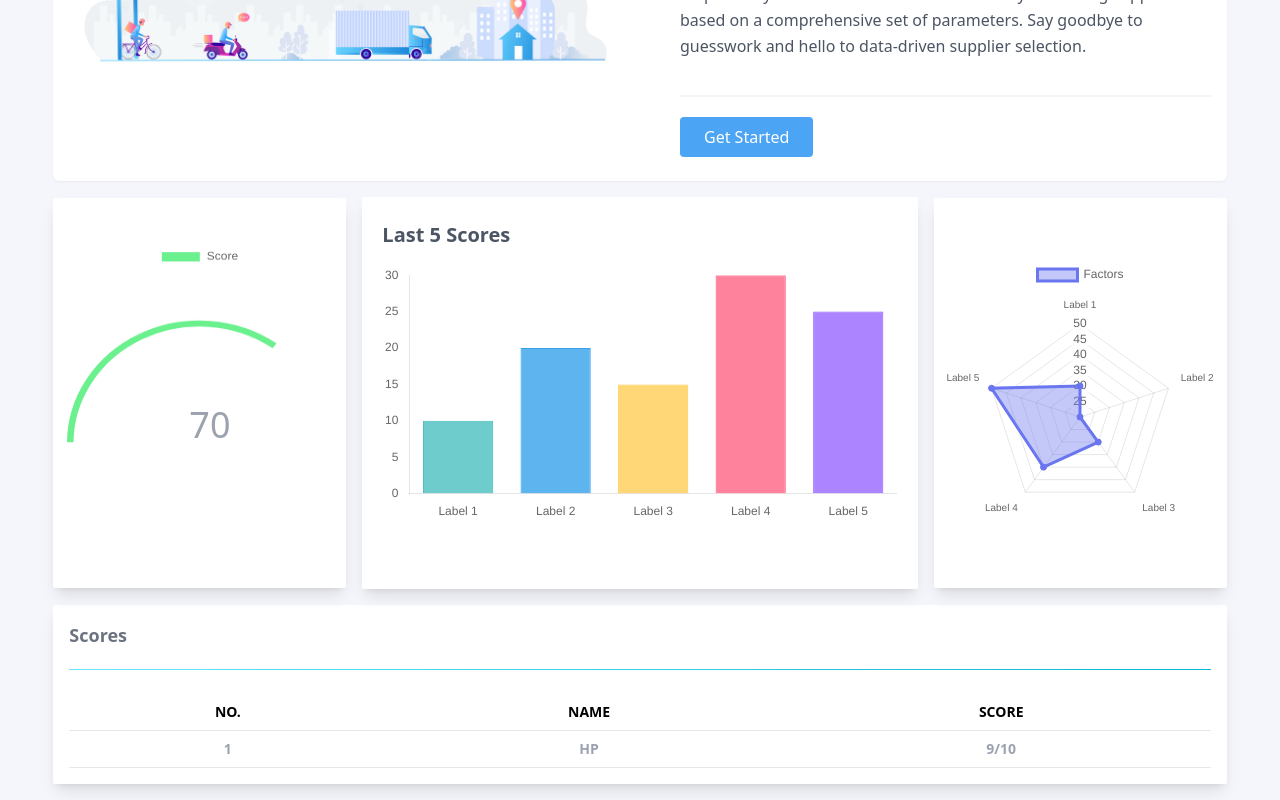
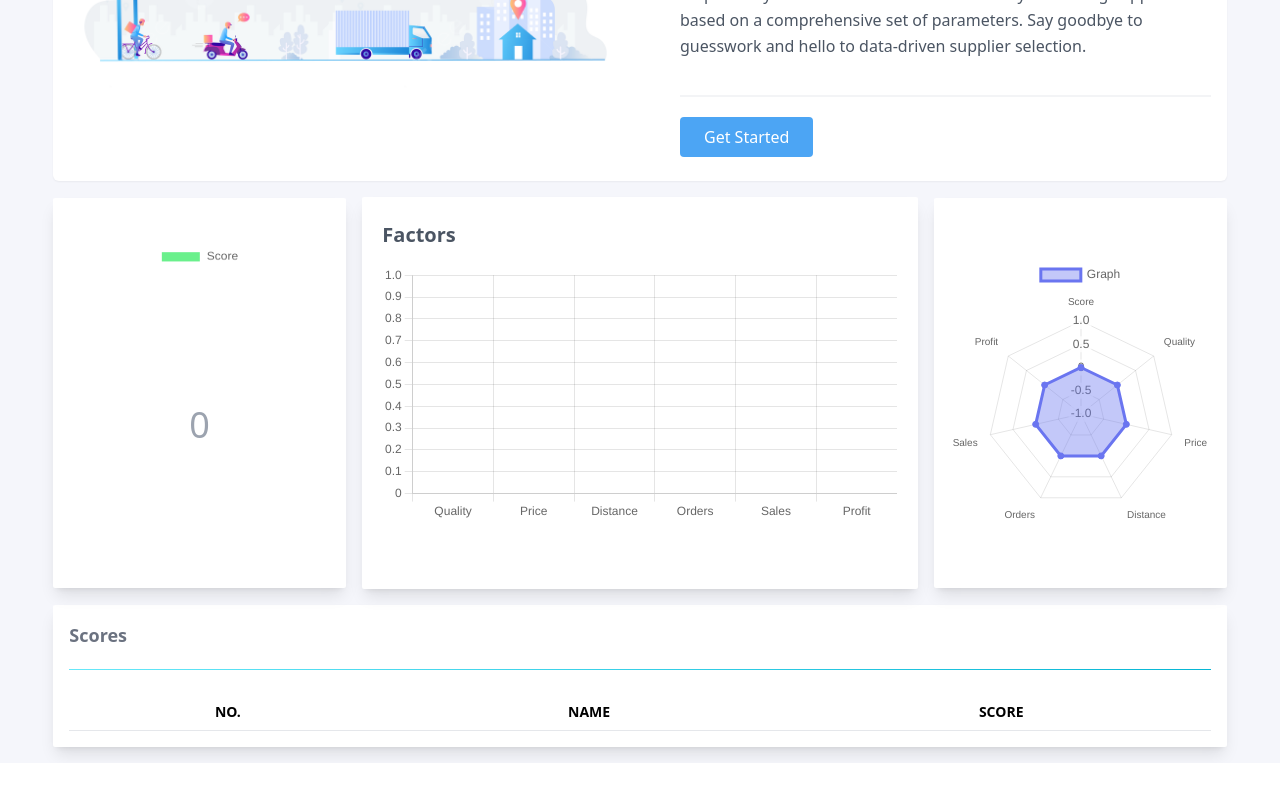
Before and after one commit to Darshan1904/Sparkathon, a React (Create React App) app in the folder frontend/: page / in a window 1280 px wide. Shown: the part 293-1093 px from the top of the page. After the commit the page ends 1056 px from the top, so only its background shows below. Built offline with nearby package versions, Linux system fonts and the light colour scheme.

Commit message:
Final commit / completed frontend by showing data in graphs

```diff
--- a/frontend/src/App.jsx
+++ b/frontend/src/App.jsx
@@ -1,13 +1,16 @@
 import './App.css';
 import Navbar from './components/Navbar';
 import Dashboard from './components/Dashboard';
+import FactorState from './context/factorState';
 
 function App() {
   return (
     <div className="flex flex-col font-sans h-max bg-blend-saturation bg-[#F5F6FB]">
 
+      <FactorState>
       <Navbar />
       <Dashboard />
+      </FactorState>
 
     </div>
   );
--- a/frontend/src/components/Charts.jsx
+++ b/frontend/src/components/Charts.jsx
@@ -1,10 +1,12 @@
-import React, { useEffect, useRef } from 'react';
+import React, { useContext, useEffect, useRef } from 'react';
 import { Doughnut, Radar } from 'react-chartjs-2';
 import Chart from 'chart.js/auto';
+import factorContext from '../context/factorContext';
 
 const Charts = () => {
     const chartRef = useRef(null);
     const chartInstanceRef = useRef(null); // Reference to the chart instance
+    const {factors, result} = useContext(factorContext);
 
     useEffect(() => {
         if (chartRef.current) {
@@ -18,16 +20,17 @@ const Charts = () => {
             chartInstanceRef.current = new Chart(ctx, {
                 type: 'bar',
                 data: {
-                    labels: ['Label 1', 'Label 2', 'Label 3', 'Label 4', 'Label 5'],
+                    labels: ['Quality', 'Price', 'Distance', 'Orders', 'Sales', 'Profit'],
                     datasets: [{
                         label: 'Data',
-                        data: [10, 20, 15, 30, 25],
+                        data: [factors.Quality, factors.Price/50, factors.Distance, factors.Orders/100, factors.Sales/10, factors.Benefit],
                         backgroundColor: [
                             'rgba(75, 192, 192, 0.8)',
                             'rgba(54, 162, 235, 0.8)',
                             'rgba(255, 206, 86, 0.8)',
                             'rgba(255, 99, 132, 0.8)',
                             'rgba(153, 102, 255, 0.8)',
+                            'rgba(255, 100, 80, 0.8)'
                         ],
                         borderColor: [
                             'rgba(75, 192, 192, 1)',
@@ -35,6 +38,7 @@ const Charts = () => {
                             'rgba(255, 206, 86, 1)',
                             'rgba(255, 99, 132, 1)',
                             'rgba(153, 102, 255, 1)',
+                            'rgba(255, 100, 80, 1)'
                         ],
                         borderWidth: 1,
                     }],
@@ -44,13 +48,13 @@ const Charts = () => {
                         x: {
                             beginAtZero: true,
                             grid: {
-                                display: false,
+                                display: true,
                             },
                         },
                         y: {
                             beginAtZero: true,
                             grid: {
-                                display: false,
+                                display: true,
                             },
                         },
                     },
@@ -62,13 +66,13 @@ const Charts = () => {
                 },
             });
         }
-    }, []);
+    }, [factors.Benefit, factors.Distance, factors.Orders, factors.Price, factors.Quality, factors.Sales]);
 
     const data = {
         labels: ['Score'],
         datasets: [
           {
-            data: [70, 30],
+            data: [Math.ceil(result)*10, 10-result],
             backgroundColor: ['#6af08c', '#FFFFFF'],
           },
         ],
@@ -83,11 +87,11 @@ const Charts = () => {
       };
 
       const data2 = {
-        labels: ['Label 1', 'Label 2', 'Label 3', 'Label 4', 'Label 5'],
+        labels: ['Score', 'Quality', 'Price', 'Distance', 'Orders', 'Sales', 'Profit'],
         datasets: [
           {
-            label: 'Factors',
-            data: [30, 20, 30, 40, 50],
+            label: 'Graph',
+            data: [result, factors.Quality, factors.Price/50, factors.Distance, factors.Orders/100, factors.Sales/10, factors.Benefit],
             backgroundColor: 'rgba(106, 117, 240, 0.4)',
             borderColor: '#6A75F0',
             pointBackgroundColor: '#6A75F0',
@@ -106,10 +110,10 @@ const Charts = () => {
         <div className="flex justify-center items-center my-4 w-11/12 mx-auto gap-4">
             <div className=" relative flex-row items-center justify-center h-[390px] py-6 px-3 w-1/4 bg-white shadow-lg rounded-sm mx-auto">
                 <Doughnut data={data} options={options} className='pt-5'/>
-                <p className='absolute auto text-center text-4xl rounded-full text-gray-400 mx-28 p-3 top-1/2'>70</p>
+                <p className='absolute auto text-center text-4xl rounded-full text-gray-400 mx-28 p-3 top-1/2'>{Math.ceil(result)}</p>
             </div>
             <div className="w-2/4 bg-white py-6 px-5 shadow-lg rounded-sm mx-auto">
-                <h2 className="text-gray-600 text-xl font-semibold mb-4">Last 5 Scores</h2>
+                <h2 className="text-gray-600 text-xl font-semibold mb-4">Factors</h2>
                 <div className="chart-container" style={{ height: '300px', width: '100%' }}>
                     <canvas ref={chartRef}></canvas>
                 </div>
--- a/frontend/src/components/List.jsx
+++ b/frontend/src/components/List.jsx
@@ -1,6 +1,8 @@
-import React from 'react'
+import React, { useContext } from 'react'
+import factorContext from '../context/factorContext'
 
 const List = () => {
+  const {names} = useContext(factorContext);
   return (
     <div className="mb-4 shadow-lg bg-white p-4 rounded-sm w-11/12 mx-auto">
             <h2 className="text-gray-500 text-lg font-semibold pb-4">Scores</h2>
@@ -15,12 +17,13 @@ const List = () => {
                 </tr>
               </thead>
               <tbody>
-              <tr className="text-sm leading-normal">
-                  <th className="py-2 px-4 bg-grey-lightest text-sm text-gray-400 border-b border-grey-light">1</th>
-                  <th className="py-2 px-4 bg-grey-lightest text-sm text-gray-400 border-b border-grey-light">HP</th>
-                  <th className="py-2 px-4 bg-grey-lightest text-sm text-gray-400 border-b border-grey-light">9/10</th>
+              {names.map((item, index) => index>=1 && (
+                <tr className="text-sm leading-normal" key={index}>
+                  <th className="py-2 px-4 bg-grey-lightest text-sm text-gray-400 border-b border-grey-light">{index}</th>
+                  <th className="py-2 px-4 bg-grey-lightest text-sm text-gray-400 border-b border-grey-light">{item.name}</th>
+                  <th className="py-2 px-4 bg-grey-lightest text-sm text-gray-400 border-b border-grey-light">{item.score}</th>
                 </tr>
-                {/* Add more rows */}
+              ))}
               </tbody>
             </table>
     </div>
--- a/frontend/src/components/Section.jsx
+++ b/frontend/src/components/Section.jsx
@@ -1,16 +1,12 @@
-import React from 'react';
+import React,{useContext} from 'react';
 import { Dialog, DialogContent, DialogActions, Button, TextField, InputLabel } from '@mui/material';
 import { useState } from 'react';
+import factorContext from '../context/factorContext';
+
 const ProductSection = () => {
   const [isOpen, setIsOpen] = useState(false);
-  const [factors, setFactors] = useState({
-     "Quality": 0,
-     "Price" : 0 ,
-      "Distance" : 0,
-      "Orders" : 0,
-      "Sales" : 0,
-      "Benefit" : 0
-  });
+  const [curr, setCurr] = useState("")
+  const {factors, setFactors, setResult, names, setNames} = useContext(factorContext);
   const handleSubmit =async()=>{
     // e.preventDefault();
     console.log(factors);
@@ -23,8 +19,10 @@ const ProductSection = () => {
       body: JSON.stringify(factors)
     });
 
-    const data = await response.json();
-    console.log(data);
+    let data = await response.json();
+    setResult(data.predictions[0][0]);
+
+    setNames([ ...names, {name: curr, score: Math.ceil(data.predictions[0][0])} ]);
   }
   return (
     <section className="text-gray-600 body-font bg-white rounded-md w-11/12 mx-auto shadow-sm">
@@ -58,6 +56,12 @@ const ProductSection = () => {
 
       <Dialog open={isOpen} onClose={() => setIsOpen(false)}>
         <DialogContent>
+          <div className="factor-input">
+              <InputLabel className = "input-label">Supplier</InputLabel>
+              <TextField id="outlined-basic" variant="outlined" name="Quality" onChange={(e) => {
+         setCurr(e.target.value);
+      }}/>
+          </div>
           <div className="factor-input">
             <InputLabel className = "input-label">Quality</InputLabel>
             <TextField id="outlined-basic" variant="outlined" value = {factors.Quality} name="Quality" onChange={(e) => {
--- /dev/null
+++ b/frontend/src/context/factorContext.js
@@ -0,0 +1,5 @@
+import { createContext } from "react";
+
+const factorContext = createContext();
+
+export default factorContext;
--- /dev/null
+++ b/frontend/src/context/factorState.js
@@ -0,0 +1,22 @@
+import React,{useState} from 'react'
+import factorContext from './factorContext'
+
+const FactorState = (props) => {
+    const [result, setResult] = useState(0)
+    const [names, setNames] = useState([{ name: '', score: 0 }]);
+    const [factors, setFactors] = useState({
+        "Quality": 0,
+        "Price" : 0 ,
+         "Distance" : 0,
+         "Orders" : 0,
+         "Sales" : 0,
+         "Benefit" : 0
+     });
+  return (
+    <factorContext.Provider value={{factors, setFactors, result, setResult, names, setNames}}>
+        {props.children}
+    </factorContext.Provider>
+  )
+}
+
+export default FactorState;
```
